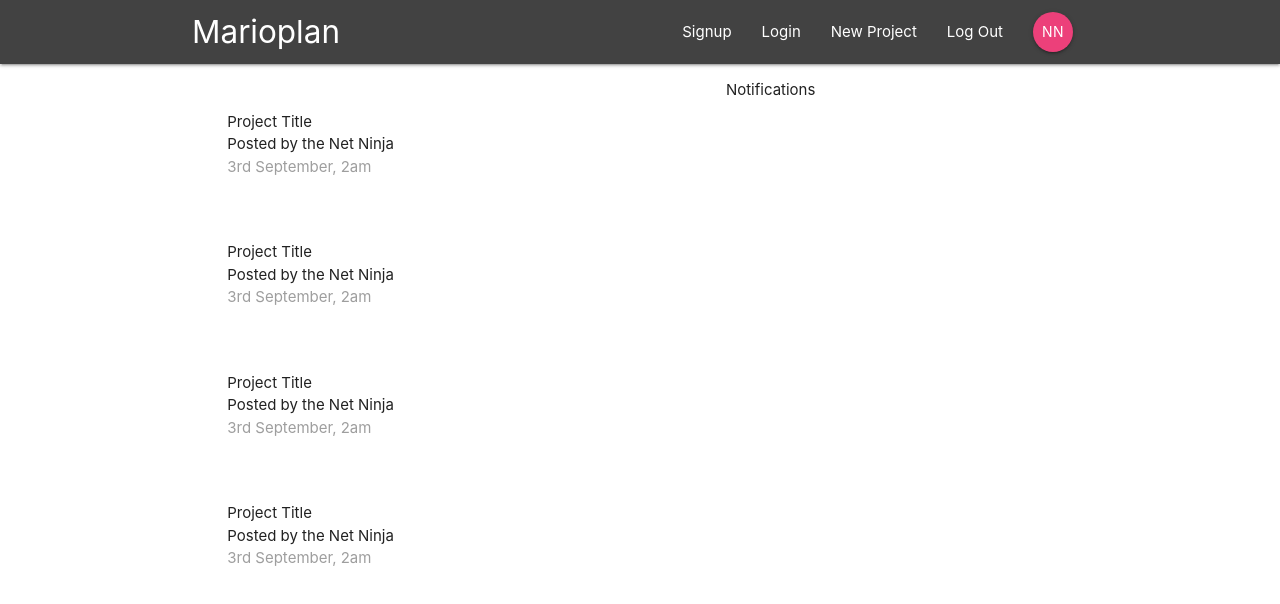
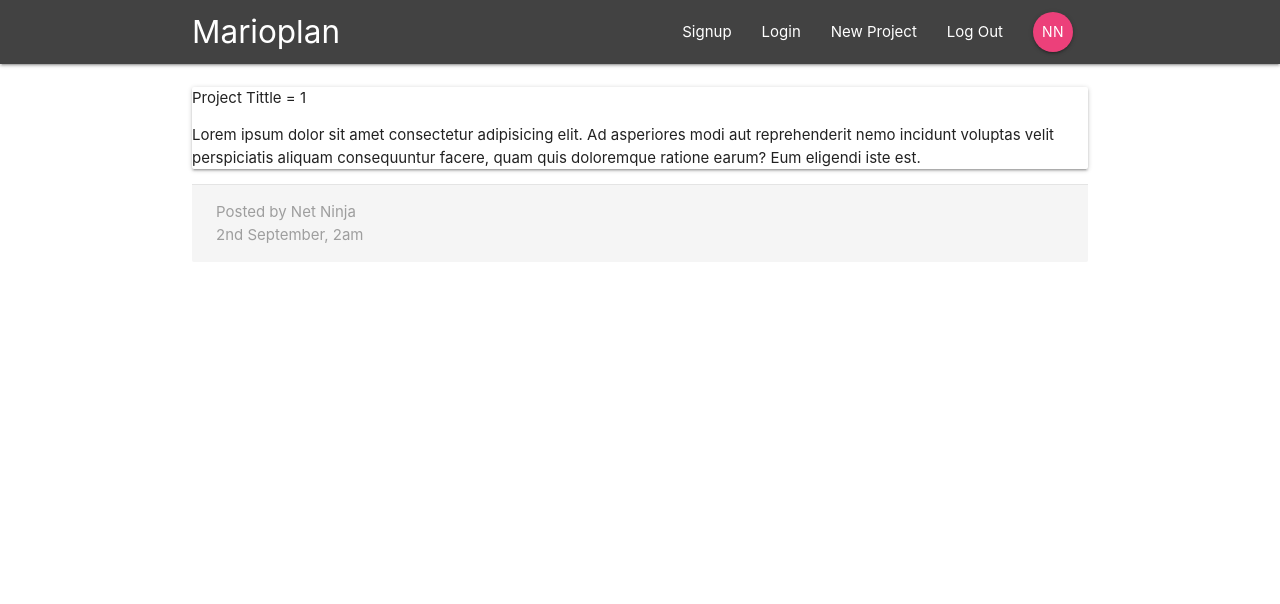
Before and after one commit to Brainketunze/React_Redux_fierbase-App, a React (Create React App) app: page /project/1 in a window 1280 px wide. Shown: the top 604 px of the page. Built offline with nearby package versions, Linux system fonts and the light colour scheme.

Commit message:
lession-7

```diff
--- a/src/App.js
+++ b/src/App.js
@@ -2,6 +2,7 @@
 import { BrowserRouter, Switch, Route } from 'react-router-dom';
 import Navbar from './components/layout/Navbar'
 import Dashboard from './components/dashboard/Dashboard'
+import ProjectDetails from './components/projects/ProjectDetails'
 
 class App extends Component {
   render() {
@@ -10,7 +11,8 @@
       <div className="App">
         <Navbar />
         <Switch>
-          <Route path='/' component={Dashboard} />
+          <Route exact path='/' component={Dashboard} />
+          <Route path='/project/:id' component={ProjectDetails} />
         </Switch>
       </div>
     </BrowserRouter>
--- a/src/components/projects/ProjectDetails.js
+++ b/src/components/projects/ProjectDetails.js
@@ -0,0 +1,25 @@
+import React from 'react'
+
+const ProjectDetails = (props) => {
+    const id = props.match.params.id;
+    return (
+       <div className="container section project-details">
+           <div className="card z-depth-0">
+               <div className="card content">
+                   <span className="card-tittle">Project Tittle = {id} </span>
+                   <p>Lorem ipsum dolor sit amet consectetur adipisicing elit.
+                       Ad asperiores modi aut reprehenderit nemo incidunt voluptas velit
+                       perspiciatis aliquam consequuntur facere, quam quis doloremque ratione earum?
+                       Eum eligendi iste est.
+                       </p>
+               </div>
+               <div className="card-action grey lighten-4 grey-text">
+                   <div>Posted by Net Ninja</div>
+                   <div>2nd September, 2am</div>
+               </div>
+           </div>
+       </div>
+    )
+}
+
+export default ProjectDetails
```
